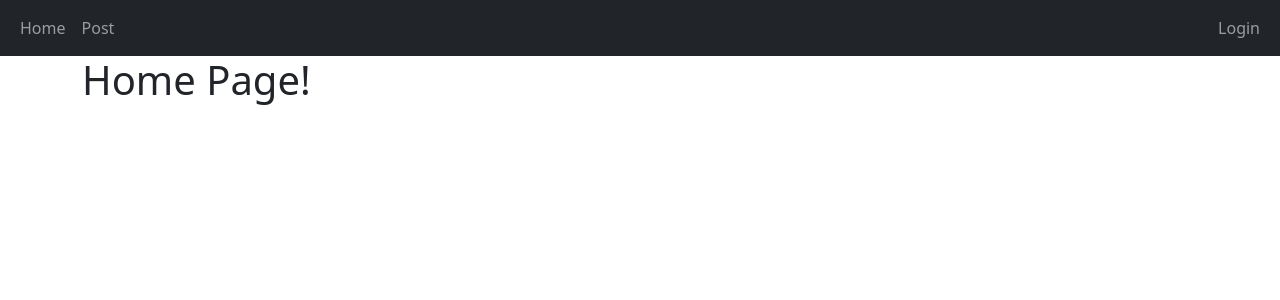
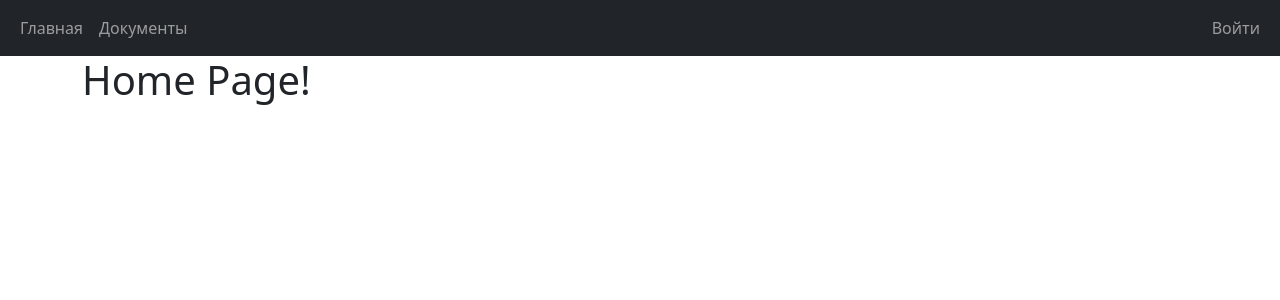
Before and after one commit to Bybko/employee-grading-system, a Django app: page / in a window 1280 px wide. Shown: the top 300 px of the page. Run offline with Django 5.2, Linux system fonts and the light colour scheme.

Commit message:
changed navebar and add adminpanel button for superusers

```diff
--- a/grading_project/templates/main/base.html
+++ b/grading_project/templates/main/base.html
@@ -14,19 +14,31 @@
             <div>
                 <ul class="navbar-nav">
                     <li class="nav-item">
-                        <a class="nav-link" href="/home">Home</a>
+                        <a class="nav-link" href="/home">Главная</a>
                     </li>
                     <li class="nav-item">
-                        <a class="nav-link" href="/create-post">Post</a>
+                        <a class="nav-link" href="/create-post">Документы</a>
                     </li>
+                    {%  if user.is_superuser %}
+                    <li class="nav-item">
+                        <a class="nav-link" href="/admin">Панель администратора</a>
+                    </li>
+                    {% endif %}
                 </ul>
             </div>
 
             <div>
                 <ul class="navbar-nav">
+                    {% if user.is_authenticated %}
+                    <span class="navbar-text">Вы вошли как {{user.username}} | </span>
                     <li class="nav-item">
-                        <a class="nav-link" href="/login">Login</a>
+                        <a class="nav-link" href="/logout">Выйти</a>
                     </li>
+                    {% else %}
+                    <li class="nav-item">
+                        <a class="nav-link" href="/login">Войти</a>
+                    </li>
+                    {% endif %}
                 </ul>
             </div>
         </div>
```
Also changed, not shown: grading_project/db.sqlite3, grading_project/main_app/urls.py (line endings or trailing spaces).
